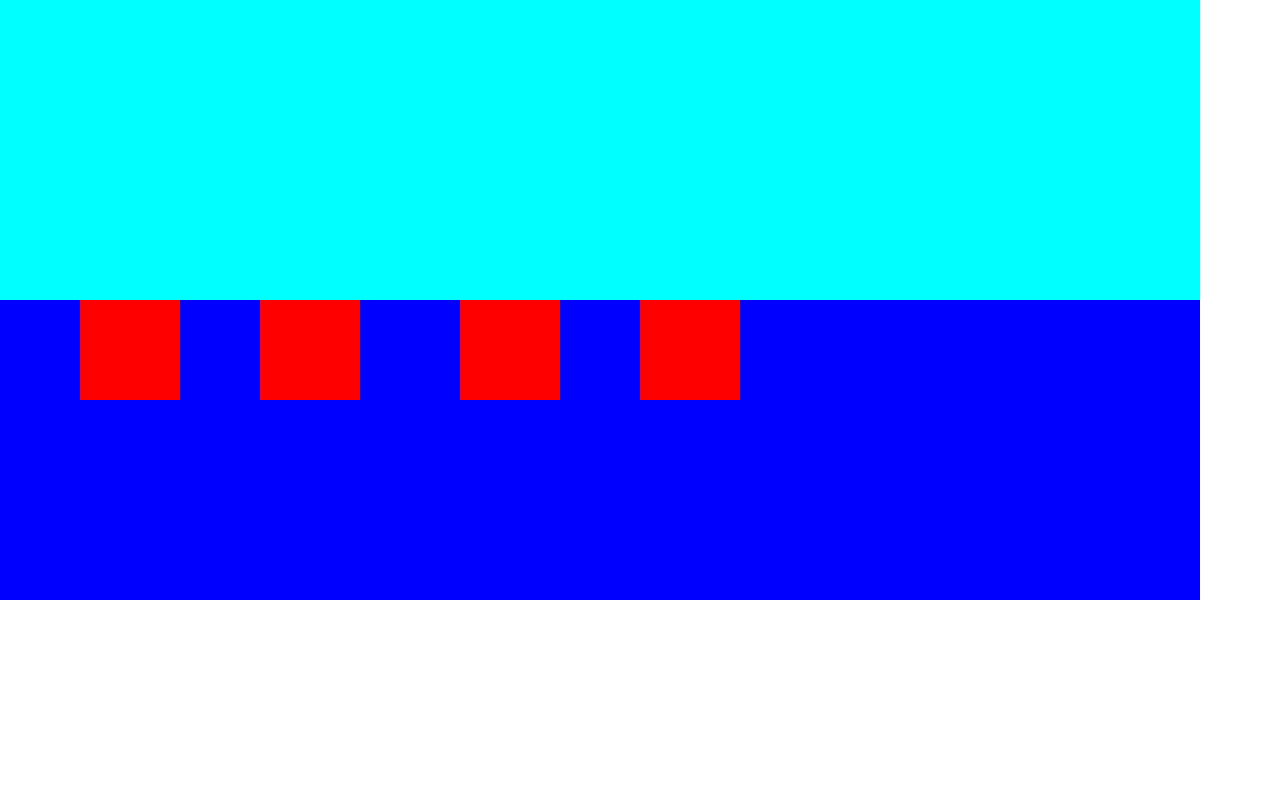
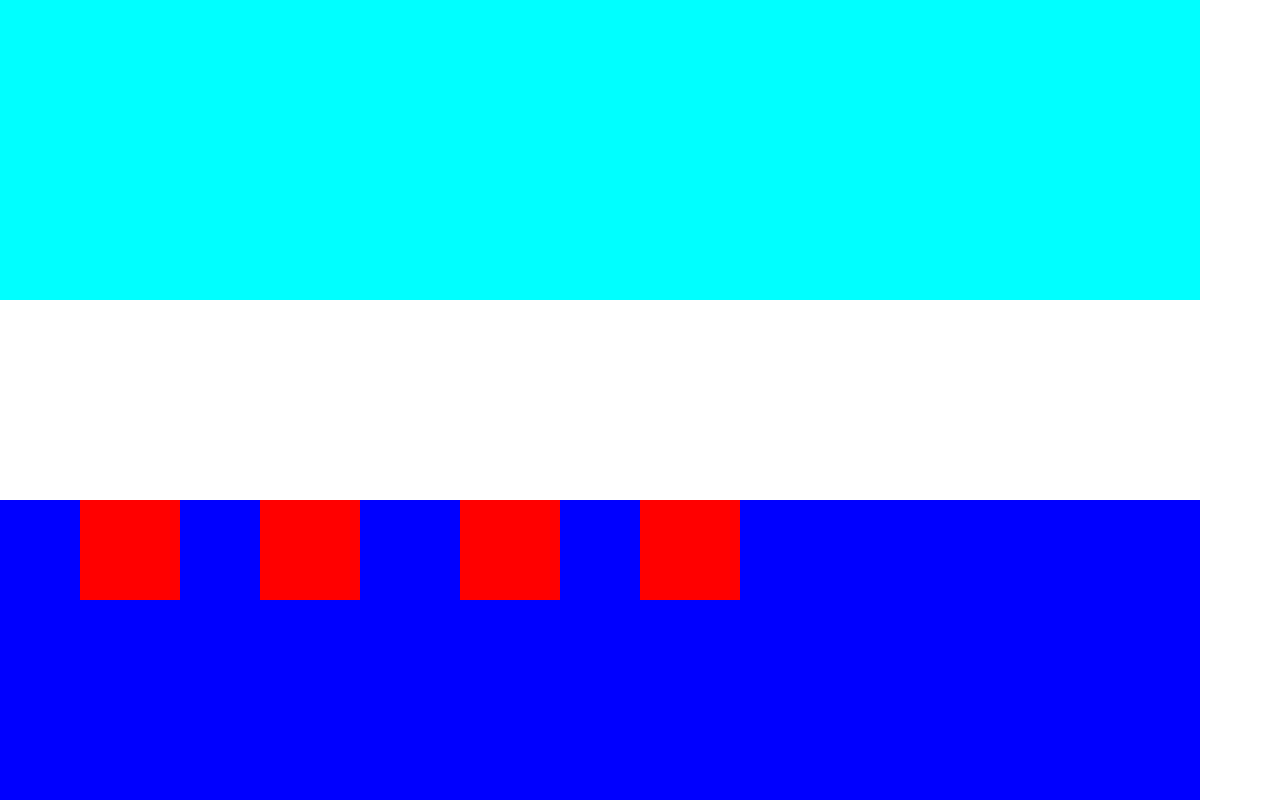
Before and after one commit to arazfurkan21/arazyazilim, a plain HTML site: page index.html in a window 1280 px wide. Shown: the part 1200-2000 px from the top of the page. Before the commit the page ends 1800 px from the top, so only its background shows below. Drawn offline with Linux system fonts and the light colour scheme.

Commit message:
Update index.html

```diff
--- a/index.html
+++ b/index.html
@@ -101,7 +101,7 @@ width: 1200px;
 background-color: blue;
 position: relative;
 float: left;
-transform: translateY(1500px);
+transform: translateY(1700px);
 }
 .alt1{
     height: 100px;
```
